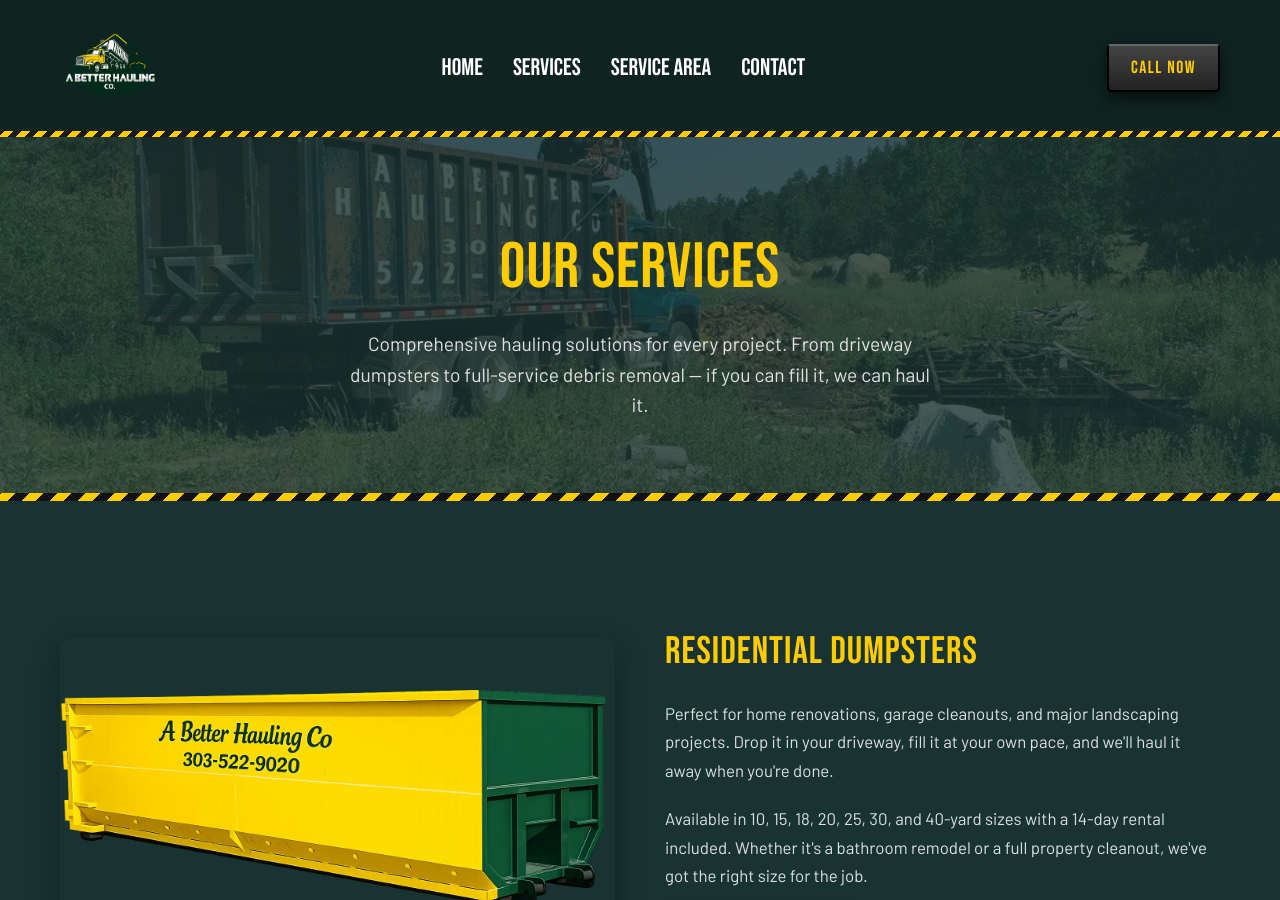
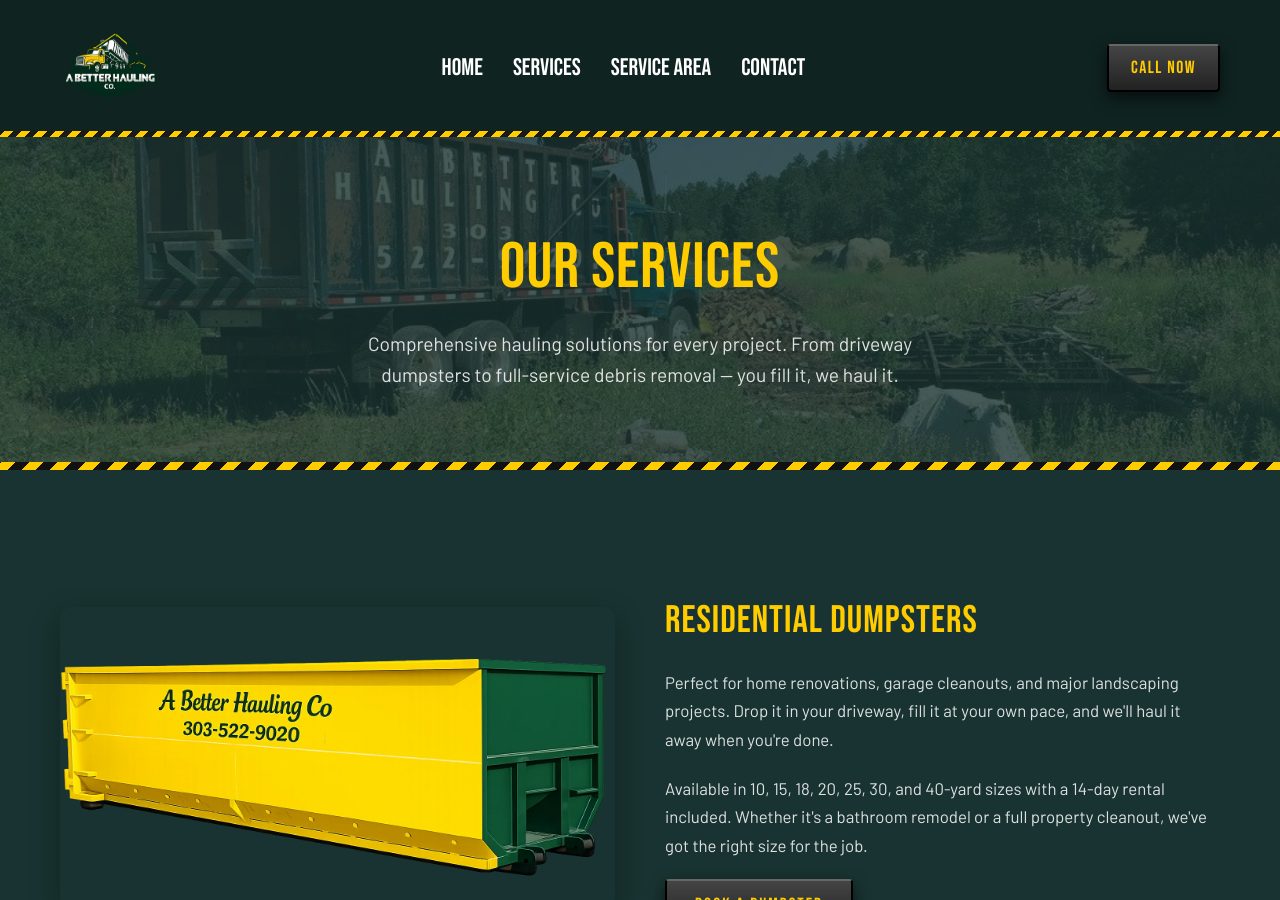
Before and after one commit to JimmyFlame77/A-Better-Hauling, a Jekyll site: the page built from services.html, in a window 1280 px wide and 900 px high. Built offline with Jekyll 4.4.1, drawn with Linux system fonts in a browser that asks for light colours.

Commit message:
Revise service description wording

```diff
--- a/services.html
+++ b/services.html
@@ -8,7 +8,7 @@
     <div class="page-hero-bg" style="background-image: url('{{ '/images/grapple-truck.webp' | relative_url }}');"></div>
     <div class="container">
         <h1>Our Services</h1>
-        <p>Comprehensive hauling solutions for every project. From driveway dumpsters to full-service debris removal — if you can fill it, we can haul it.</p>
+        <p>Comprehensive hauling solutions for every project. From driveway dumpsters to full-service debris removal — you fill it, we haul it.</p>
     </div>
 </section>
 
```
